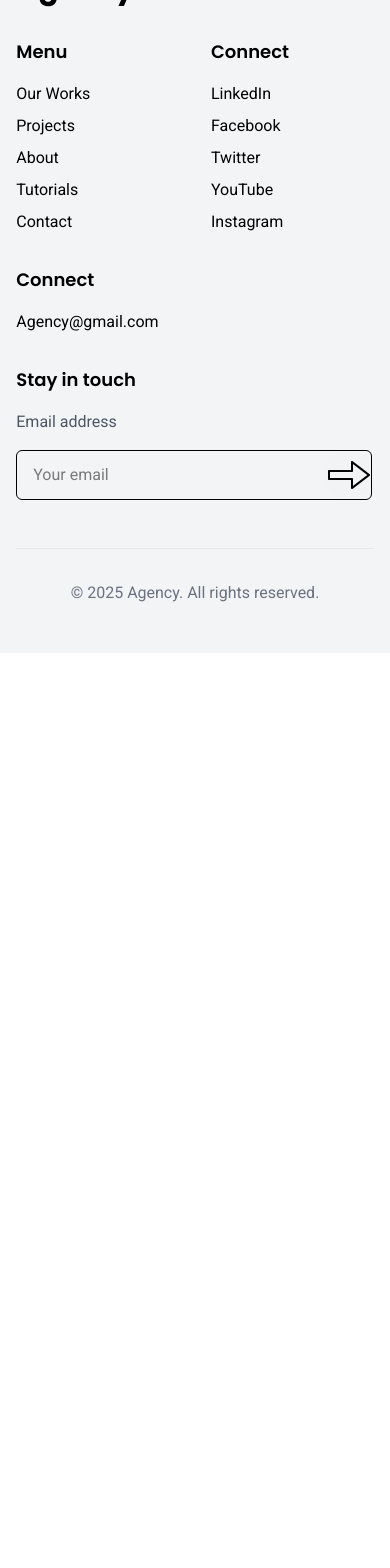
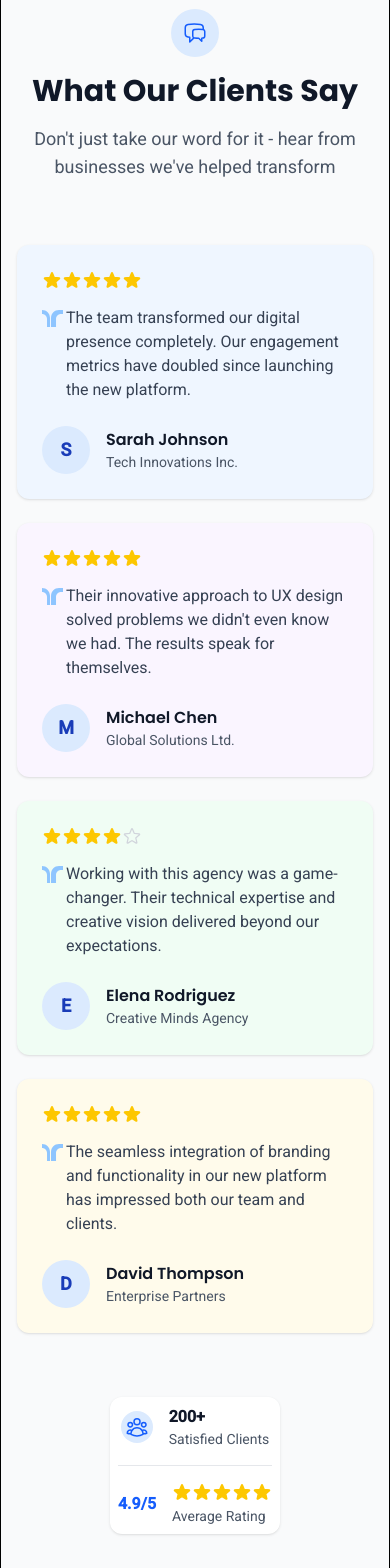
Before and after one commit to Humayun1318/job-task-CodesRaft, a React (Vite) app: page / in a window 390 px wide. Shown: the part 4320-5888 px from the top of the page. Before the commit the page ends 4973 px from the top, so only its background shows below. Built offline with nearby package versions, Linux system fonts and the light colour scheme.

Commit message:
testimonials section done with beautiful design and responsive

```diff
--- /dev/null
+++ b/src/components/Testimonials/Testimonials.jsx
@@ -0,0 +1,115 @@
+import {
+  StarIcon,
+  ChatBubbleLeftRightIcon,
+  UserGroupIcon,
+  ArrowRightIcon,
+} from "@heroicons/react/24/outline";
+import { testimonials } from "../../data/testimonials/testimonials";
+const Testimonials = () => {
+  const StarRender = (rating) => {
+    return Array(5)
+      .fill(0)
+      .map((_, idx) => (
+        <StarIcon
+          key={idx}
+          className={`h-5 w-5 ${
+            idx < rating ? "text-yellow-400 fill-yellow-400" : "text-gray-300"
+          }`}
+        ></StarIcon>
+      ));
+  };
+  return (
+    <section className="pb-16 px-4 sm:px-6 lg:px-8 bg-gray-50">
+      <div className="max-w-7xl mx-auto ">
+        {/* heading part */}
+        <h5 className="text-center opacity-50 text-blue-300 py-8">
+          Testimonials
+        </h5>
+        <div className="text-center mb-16">
+          <div className="inline-flex items-center justify-center bg-blue-100 text-blue-600 rounded-full p-3 mb-4">
+            <ChatBubbleLeftRightIcon className="w-6 h-6" />
+          </div>
+          <h2 className="text-3xl sm:text-4xl font-bold text-gray-900 mb-4">
+            What Our Clients Say
+          </h2>
+          <p className="text-lg text-gray-600 max-w-2xl mx-auto">
+            Don't just take our word for it - hear from businesses we've helped
+            transform
+          </p>
+        </div>
+
+        {/* Testimonial card */}
+        <div className="grid grid-cols-1 md:grid-cols-2 lg:grid-cols-4 gap-6">
+          {testimonials.map((testimonial) => (
+            <div
+              key={testimonial.id}
+              className={`${testimonial.color} rounded-xl p-6 shadow-sm hover:shadow-md transition-all duration-300
+              group border border-transparent hover:border-gray-200 flex flex-col justify-between`}
+              data-aos="fade-up"
+              data-aos-delay={testimonial.delay}
+            >
+              <div className="flex mb-4">{StarRender(testimonial.rating)}</div>
+
+              <p className="text-gray-700 mb-6 relative pl-6">
+                <span className="absolute left-0 top-0 text-blue-300">
+                  <svg
+                    width="24"
+                    height="24"
+                    viewBox="0 0 24 24"
+                    fill="none"
+                    xmlns="http://www.w3.org/2000/svg"
+                  >
+                    <path
+                      d="M14.017 21V12.983C14.017 10.172 16.189 7.983 19.017 7.983H21V3.983H17.017C12.572 3.983 9.017 7.538 9.017 11.983V21H14.017ZM3.017 21H8.017V11.983C8.017 7.538 4.462 3.983 0.017 3.983V7.983C2.845 7.983 5.017 10.155 5.017 12.983V21H3.017Z"
+                      fill="currentColor"
+                    />
+                  </svg>
+                </span>
+                {testimonial.text}
+              </p>
+
+              <div className="flex items-center">
+                <div className="flex items-center justify-center w-12 h-12 rounded-full bg-blue-100 text-blue-800 font-bold text-lg">
+                  {testimonial.name.charAt(0)}
+                </div>
+                <div className="ml-4">
+                  <h3 className="font-semibold text-gray-900">
+                    {testimonial.name}
+                  </h3>
+                  <p className="text-sm text-gray-600">{testimonial.company}</p>
+                </div>
+              </div>
+            </div>
+          ))}
+        </div>
+
+        {/* ending portion */}
+        <div className="mt-16 text-center" data-aos="flip-down">
+          <div className="inline-flex flex-col sm:flex-row items-center gap-4 p-2 sm:p-6 bg-white rounded-xl shadow-sm">
+            <div className="flex items-center">
+              <div className="flex items-center justify-center w-8 md:w-12  h-8 md:h-12 rounded-full bg-blue-100 text-blue-600">
+                <UserGroupIcon className="w-6 h-6" />
+              </div>
+              <div className="ml-4 text-left">
+                <p className="font-bold text-gray-900">200+</p>
+                <p className="text-sm text-gray-600">Satisfied Clients</p>
+              </div>
+            </div>
+
+            <div className="h-px w-full sm:h-10 sm:w-px bg-gray-200"></div>
+
+            <div className="flex items-center">
+              <div className=" sm:text-2xl md:text-4xl font-bold text-blue-600">4.9/5</div>
+              <div className="ml-4 text-left">
+                <div className="flex mb-1">{StarRender(5)}</div>
+                <p className="text-sm text-gray-600">Average Rating</p>
+              </div>
+            </div>
+          </div>
+        </div>
+      </div>
+    </section>
+  );
+};
+
+export default Testimonials;
--- a/src/components/WhyWeDifferent/WhyWeDifferent.jsx
+++ b/src/components/WhyWeDifferent/WhyWeDifferent.jsx
@@ -45,7 +45,7 @@ const WhyWeDifferent = () => {
           </div>
 
           {/* Right side */}
-          <div className="lg:w-1/2" data-aos="fade-left" data-aos-delay="200">
+          <div className="lg:w-1/2" data-aos="fade-down" data-aos-delay="200">
             <div className="relative rounded-xl overflow-hidden shadow-xl">
               <img
                 src={teamImage}
--- /dev/null
+++ b/src/data/testimonials/testimonials.jsx
@@ -0,0 +1,38 @@
+export const testimonials = [
+  {
+    id: 1,
+    name: "Sarah Johnson",
+    company: "Tech Innovations Inc.",
+    text: "The team transformed our digital presence completely. Our engagement metrics have doubled since launching the new platform.",
+    rating: 5,
+    color: "bg-blue-50",
+    delay: "100",
+  },
+  {
+    id: 2,
+    name: "Michael Chen",
+    company: "Global Solutions Ltd.",
+    text: "Their innovative approach to UX design solved problems we didn't even know we had. The results speak for themselves.",
+    rating: 5,
+    color: "bg-purple-50",
+    delay: "200",
+  },
+  {
+    id: 3,
+    name: "Elena Rodriguez",
+    company: "Creative Minds Agency",
+    text: "Working with this agency was a game-changer. Their technical expertise and creative vision delivered beyond our expectations.",
+    rating: 4,
+    color: "bg-green-50",
+    delay: "300",
+  },
+  {
+    id: 4,
+    name: "David Thompson",
+    company: "Enterprise Partners",
+    text: "The seamless integration of branding and functionality in our new platform has impressed both our team and clients.",
+    rating: 5,
+    color: "bg-amber-50",
+    delay: "400",
+  },
+];
--- a/src/layouts/MainLayout.jsx
+++ b/src/layouts/MainLayout.jsx
@@ -39,7 +39,7 @@ const MainLayout = () => {
       <main className=" border">
         <Outlet></Outlet>
       </main>
-      <footer>
+      <footer className="mt-12">
         <Footer></Footer>
       </footer>
     </>
--- a/src/pages/Home.jsx
+++ b/src/pages/Home.jsx
@@ -3,6 +3,7 @@ import WhatWeDo from "../components/WhatWeDo/WhatWeDo";
 
 import { useState } from "react";
 import WhyWeDifferent from "../components/WhyWeDifferent/WhyWeDifferent";
+import Testimonials from "../components/Testimonials/Testimonials";
 
 const Home = () => {
   const [servicesCard] = useState(services.slice(0, 4));
@@ -31,6 +32,8 @@ const Home = () => {
           </div>
         </section>
         <WhyWeDifferent />
+
+        <Testimonials/>
       </section>
     </div>
   );
```
